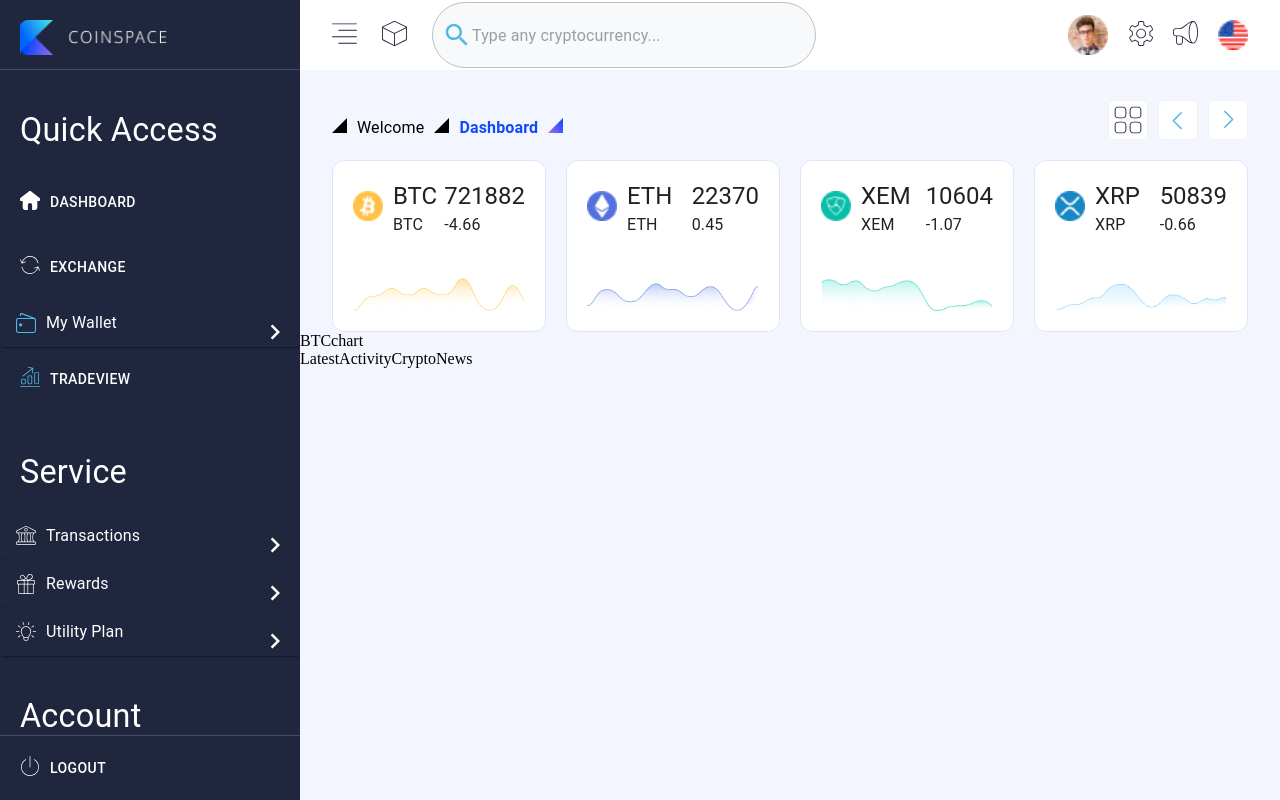
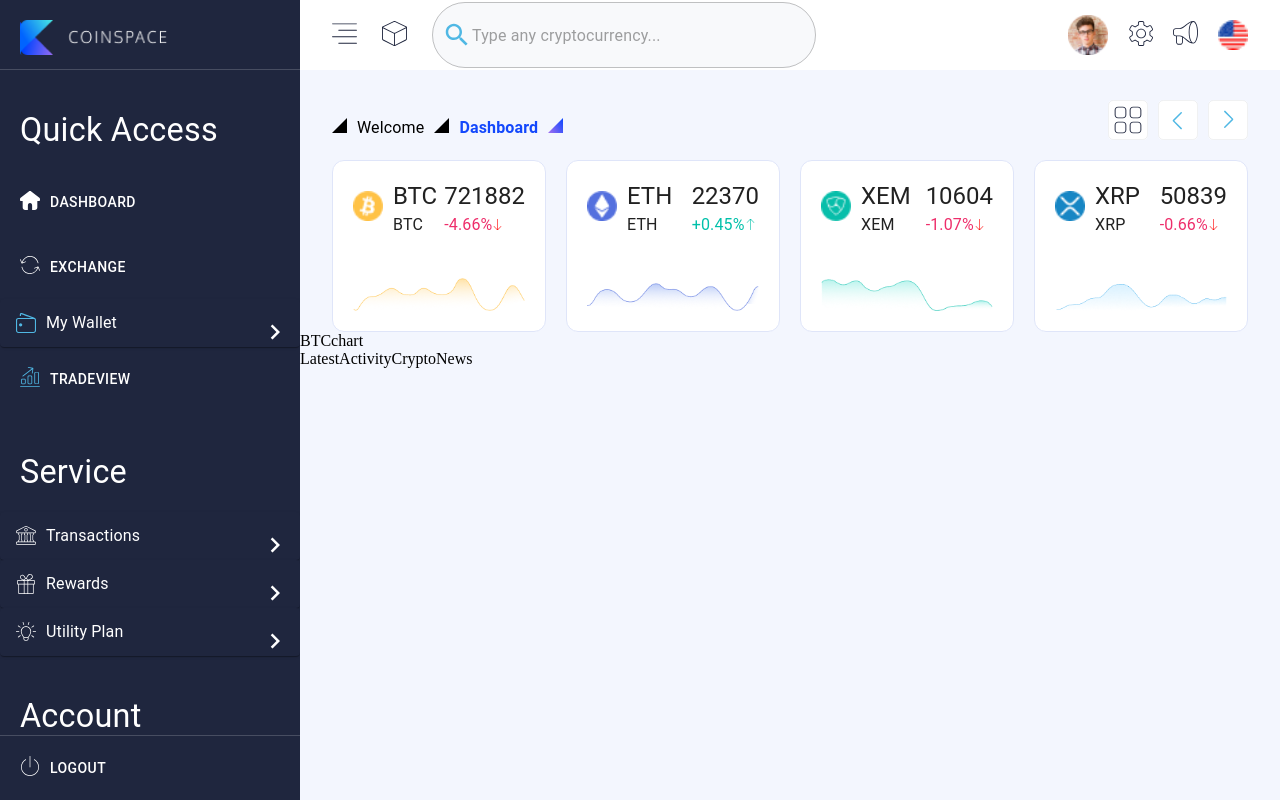
Before and after one commit to neharadialcode/material-ui-dashboard, a Next.js app: page / in a window 1280 px wide. Built offline with nearby package versions, Linux system fonts and the light colour scheme.

Commit message:
slider color changed

```diff
--- a/components/CardSlider.jsx
+++ b/components/CardSlider.jsx
@@ -2,7 +2,7 @@
 import { useRef } from "react";
 import Slider from "react-slick";
 import { sliderData } from "./Helper";
-import { LeftArrow, RightArrow, Triangle, WindowIcon } from "./Icons";
+import { LeftArrow, RightArrow, Triangle, UpArrow, WindowIcon } from "./Icons";
 
 const CardSlider = () => {
   const sliderRef = useRef(null);
@@ -26,6 +26,7 @@
       sliderRef.current.slickPrev();
     }
   };
+
   return (
     <>
       <Box sx={{ width: "100%", paddingTop: "30px" }}>
@@ -111,7 +112,26 @@
                     </Box>
                     <Box>
                       <Typography variant="h5">{obj.amount}</Typography>
-                      <Typography>{obj.range}</Typography>
+                      <Typography
+                        sx={{
+                          color: {
+                            defaultSize: String(obj.range).includes("-")
+                              ? "color.red"
+                              : "#01C0AA",
+                          },
+                        }}
+                      >
+                        {String(obj.range).includes("-") ? "" : "+"}
+                        {obj.range}%
+                        <UpArrow
+                          rotate={
+                            String(obj.range).includes("-") ? "180deg" : "0deg"
+                          }
+                          color={
+                            String(obj.range).includes("-") ? "red" : "#01C0AA"
+                          }
+                        />
+                      </Typography>
                     </Box>
                   </Box>
                   <img width="100%" src={obj.graphImg} alt="graphImg" />
--- a/components/Icons.jsx
+++ b/components/Icons.jsx
@@ -147,8 +147,9 @@
   </svg>
 );
 
-export const UpArrow = () => (
+export const UpArrow = ({ rotate, color }) => (
   <svg
+    style={{ transform: `rotate(${rotate})` }}
     width="11"
     height="11"
     viewBox="0 0 11 11"
@@ -159,7 +160,7 @@
       fill-rule="evenodd"
       clip-rule="evenodd"
       d="M9.25923 3.84291C9.13803 3.96436 8.94143 3.96436 8.82063 3.84291L5.81024 0.826493L5.81024 10.6892C5.81024 10.8608 5.67151 11 5.50005 11C5.32897 11 5.18985 10.8608 5.18985 10.6892L5.18985 0.826493L2.17947 3.84272C2.05867 3.96416 1.86207 3.96416 1.74087 3.84272C1.61968 3.72147 1.61968 3.52465 1.74087 3.40321L4.88219 0.255972C5.04683 0.0907907 5.26623 0 5.50005 0C5.73406 0 5.95326 0.0909872 6.1183 0.256168L9.25923 3.4034C9.38023 3.52485 9.38023 3.72166 9.25923 3.84291Z"
-      fill="#01C0AA"
+      fill={color}
     />
   </svg>
 );
```
